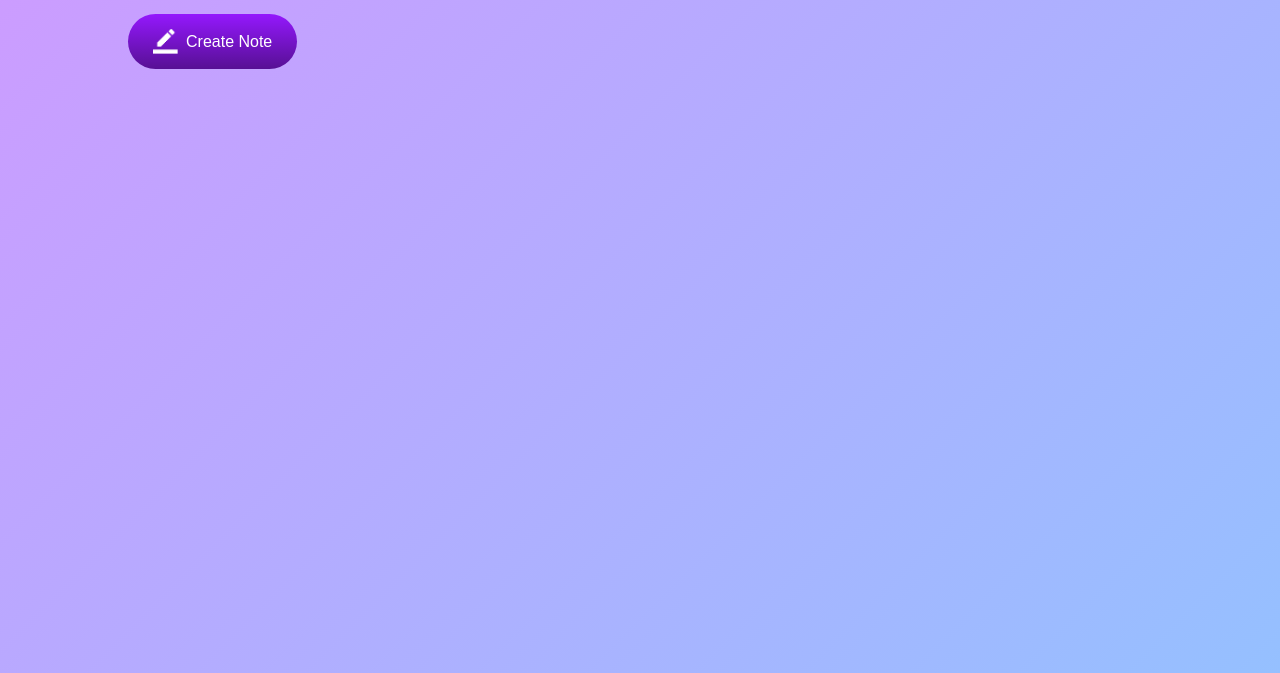
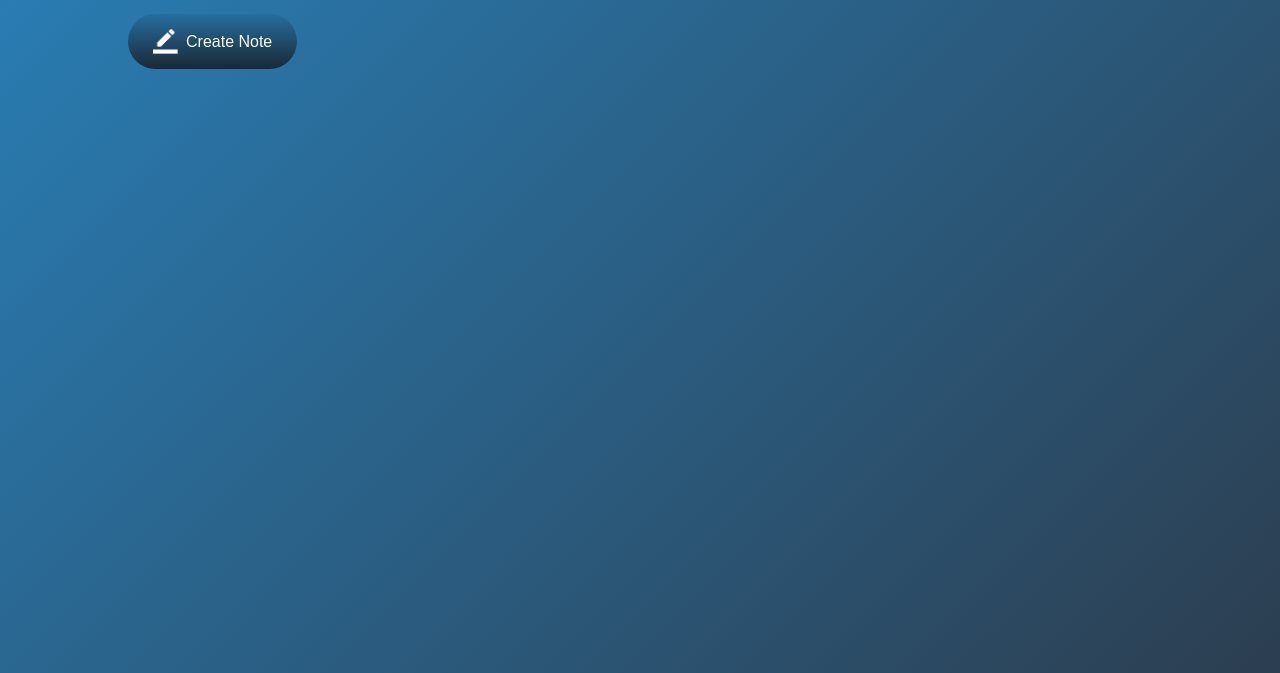
Before and after one commit to SudharsunRavi/NotesApp, a plain HTML site: page index.html in a window 1280 px wide. Shown: the part 127-800 px from the top of the page. Drawn offline with Linux system fonts and the light colour scheme.

Commit message:
css edited

```diff
--- a/style.css
+++ b/style.css
@@ -8,7 +8,7 @@
 .container{
     width: 100%;
     min-height: 100vh;
-    background: linear-gradient(135deg, #cf9aff, #95c0ff);
+    background: linear-gradient(135deg, #2980b9,#2c3e50);
     color: #fff;
     padding: 4%  10%;
 }
@@ -32,7 +32,7 @@
 .container button{
     display: flex;
     align-items: center;
-    background: linear-gradient(#9418fd, #571094);
+    background: linear-gradient(#246fa0, #1b2835);
     color: #fff;
     font-size: 16px;
     border: 0;
```
